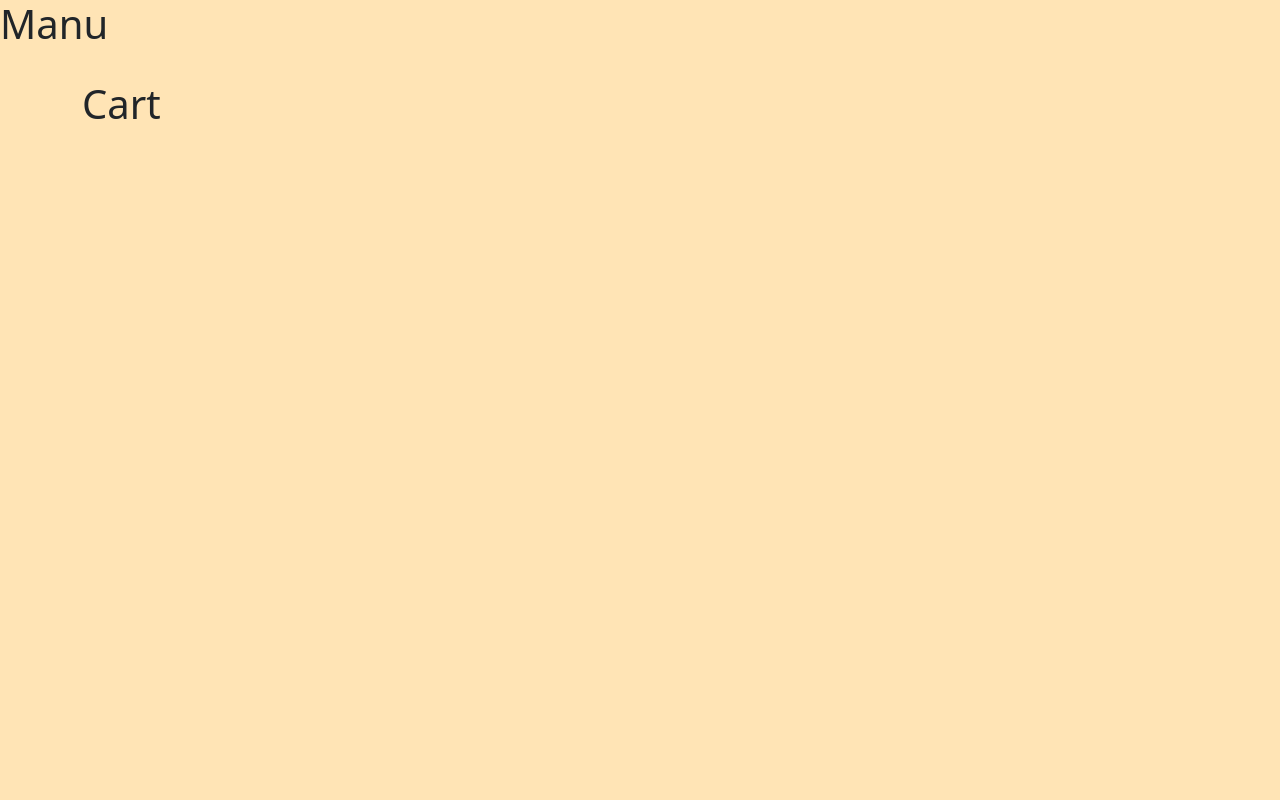
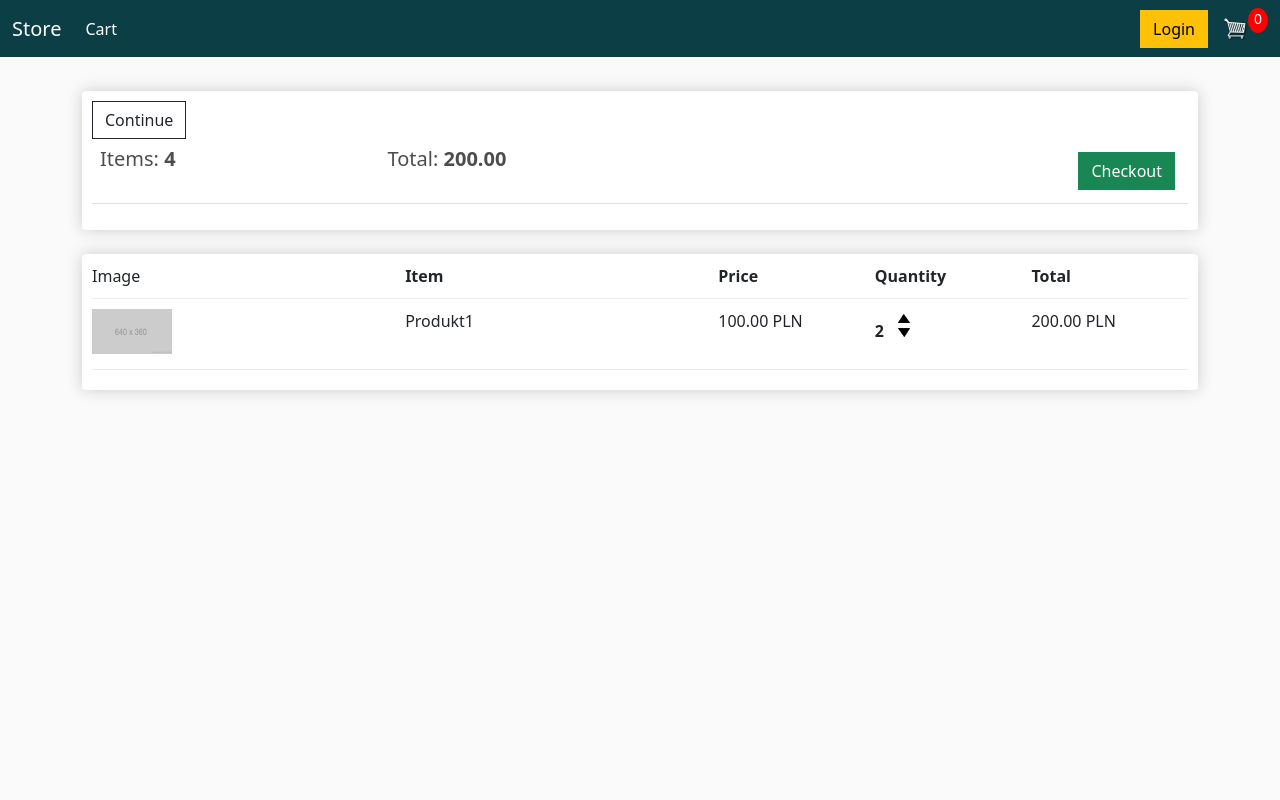
Before and after one commit to kondzio-p/School-Django-Store, a Django app: page /cart/ in a window 1280 px wide. Before the commit the page is almost empty. Run offline with Django 4.2, Linux system fonts and the light colour scheme; lists and menus that the app fills with data are empty.

Commit message:
Wygląd szablonów sklepu i koszyka

```diff
--- a/ecommerce/static/css/main.css
+++ b/ecommerce/static/css/main.css
@@ -1,3 +1,99 @@
-body {
-    background-color: moccasin;
+body{
+	background-color: hsl(0, 0%, 98%);
 }
+
+h1,h2,h3,h4,h5,h6{
+	color:hsl(0, 0%, 30%);
+}
+
+.box-element{
+	box-shadow:hsl(0, 0%, 80%) 0 0 16px;
+	background-color: #fff;
+	border-radius: 4px;
+	padding: 10px;
+}
+
+.thumbnail{
+	width: 100%;
+	height: 200px;
+	-webkit-box-shadow: -1px -3px 5px -2px rgba(214,214,214,1);
+    -moz-box-shadow: -1px -3px 5px -2px rgba(214,214,214,1);
+    box-shadow: -1px -3px 5px -2px rgba(214,214,214,1);
+}
+
+.product{
+	border-radius: 0 0 4px 4px;
+}
+
+.bg-dark{
+	background-color: #0c3f45!important;
+}
+
+#cart-icon{
+	width:25px;
+	display: inline-block;
+	margin-left: 15px;
+}
+
+#cart-total{
+	display: block;
+	text-align: center;
+	color:#fff;
+	background-color: red;
+	width: 20px;
+	height: 25px;
+	border-radius: 50%;
+	font-size: 14px;
+}
+
+.col-lg-4, .col-lg-6, .col-lg-8, .col-lg-12{
+	margin-top: 10px;
+}
+
+.btn{
+	border-radius: 0;
+}
+
+.row-image{
+	width: 100px;
+}
+
+.form-field{
+	width:250px;
+	display: inline-block;
+	padding: 5px;
+}
+
+.cart-row{
+	display: flex;
+    align-items: flex-stretch;
+    padding-bottom: 10px;
+    margin-bottom: 10px;
+    border-bottom: 1px solid #ececec;
+
+}
+
+.quantity{
+	display: inline-block;
+	font-weight: 700;
+	padding-right:10px;
+
+
+}
+
+.chg-quantity{
+	width: 12px;
+	cursor: pointer;
+	display: block;
+	margin-top: 5px;
+	transition:.1s;
+}
+
+.chg-quantity:hover{
+	opacity: .6;
+}
+
+
+.hidden{
+	display: none!important;
+}
--- a/ecommerce/store/templates/store/cart.html
+++ b/ecommerce/store/templates/store/cart.html
@@ -2,5 +2,49 @@
 {% load static %}
 
 {% block content %}
-<h1>Cart</h1>
+
+    <div class="row">
+        <div class="col-lg-12">
+            <div class="box-element">
+                <a class="btn btn-outline-dark" href="{%url 'store'%}">Continue</a>
+                <br>
+                <table class="table">
+                    <tr>
+                        <th><h5>Items: <strong>4</strong></h5></th>
+                        <th><h5>Total: <strong>200.00</strong></h5></th>
+
+                        <th>
+                            <a style="float:right; margin: 5px;" class="btn btn-success" href="{%url 'checkout'%}">Checkout</a>
+                        </th>
+                    </tr>
+                </table>
+            </div>
+
+            <br>
+
+            <div class="box-element">
+                <div class="cart-row">
+                    <div style="flex:2">Image</div>
+                    <div style="flex:2"> <strong>Item</strong> </div>
+                    <div style="flex:1"> <strong>Price</strong> </div>
+                    <div style="flex:1"> <strong>Quantity</strong> </div>
+                    <div style="flex:1"> <strong>Total</strong> </div>
+                </div>
+
+                <div class="cart-row">
+                    <div style="flex:2"> <img width="80px" src="{%static 'images/placeholder.png'%}"> </div>
+                    <div style="flex:2"> <p>Produkt1</p> </div>
+                    <div style="flex:1"> <p>100.00 PLN</p> </div>
+                    <div style="flex:1">
+                        <p class="quantity">2</p>
+                    <div class="quantity">
+                        <img class="chg-quantity" src="{% static 'images/arrow-up.png'%}"></img>
+                        <img class="chg-quantity" src="{% static 'images/arrow-down.png'%}"></img>
+                    </div>
+                    </div>
+                    <div style="flex:1"> <p>200.00 PLN</p> </div>
+            </div>
+        </div>
+    </div>
+
 {% endblock content %}
--- a/ecommerce/store/templates/store/main.html
+++ b/ecommerce/store/templates/store/main.html
@@ -5,10 +5,35 @@
         <title>Store</title>
         <meta name="viewport" content="width=device-width, initial-scale=1">
         <link href="https://cdn.jsdelivr.net/npm/bootstrap@5.3.2/dist/css/bootstrap.min.css" rel="stylesheet" integrity="sha384-T3c6CoIi6uLrA9TneNEoa7RxnatzjcDSCmG1MXxSR1GAsXEV/Dwwykc2MPK8M2HN" crossorigin="anonymous">
+
         <link rel="stylesheet" href="{% static 'css/main.css' %}">
     </head>
     <body>
-        <h1>Manu</h1>
+
+        <nav class="navbar navbar-expand-lg navbar-dark bg-dark">
+            <div class="container-fluid">
+              <a class="navbar-brand" href="{%url 'store'%}">Store</a>
+              <button class="navbar-toggler" type="button" data-bs-toggle="collapse" data-bs-target="#navbarSupportedContent" aria-controls="navbarSupportedContent" aria-expanded="false" aria-label="Toggle navigation">
+                <span class="navbar-toggler-icon"></span>
+              </button>
+              <div class="collapse navbar-collapse" id="navbarSupportedContent">
+                <ul class="navbar-nav me-auto mb-2 mb-lg-0">
+                  <li class="nav-item">
+                    <a class="nav-link active" aria-current="page" href="{% url 'cart' %}">Cart</a>
+                  </li>
+                </ul>
+
+                <div class="form-inline my-2 my-lg-0"></div>
+                    <a href="#" class="btn btn-warning">Login</a>
+
+                    <a href="{%url 'cart'%}">
+                        <img id="cart-icon" src="{%static 'images/cart.png'%}"/>
+                    </a>
+
+                    <p id="cart-total">0</p>
+              </div>
+            </div>
+          </nav>
         <br>
         <div class="container">
             {% block content %}
```
Also changed, not shown: ecommerce/store/templates/store/store.html (+21 -1 lines), ecommerce/static/images/arrow-down.png (added), ecommerce/static/images/arrow-up.png (added), ecommerce/static/images/cart.png (added), ecommerce/static/images/placeholder.png (added).
